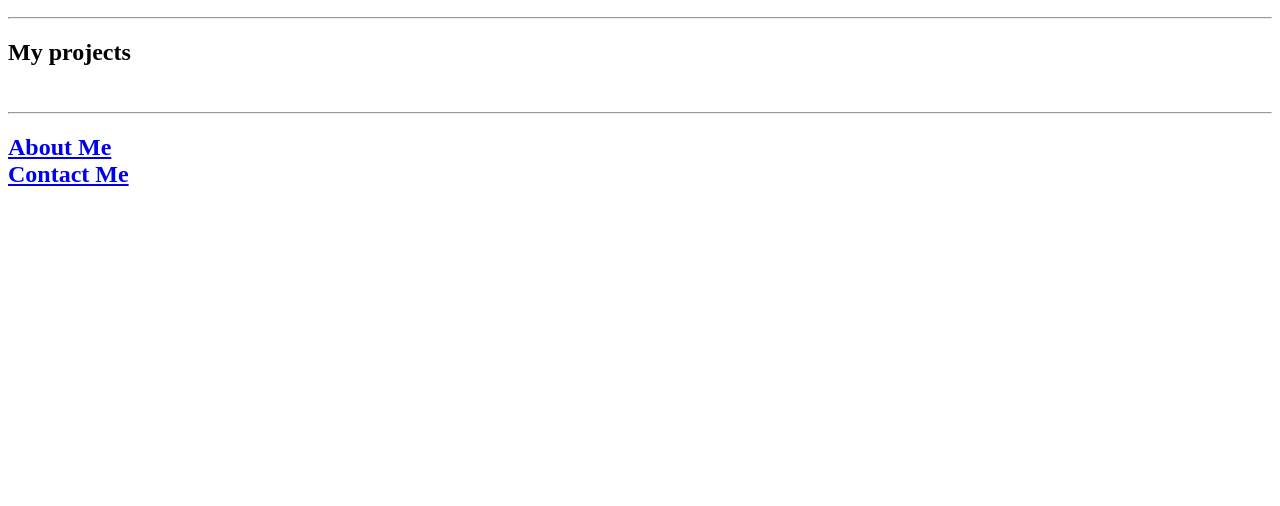
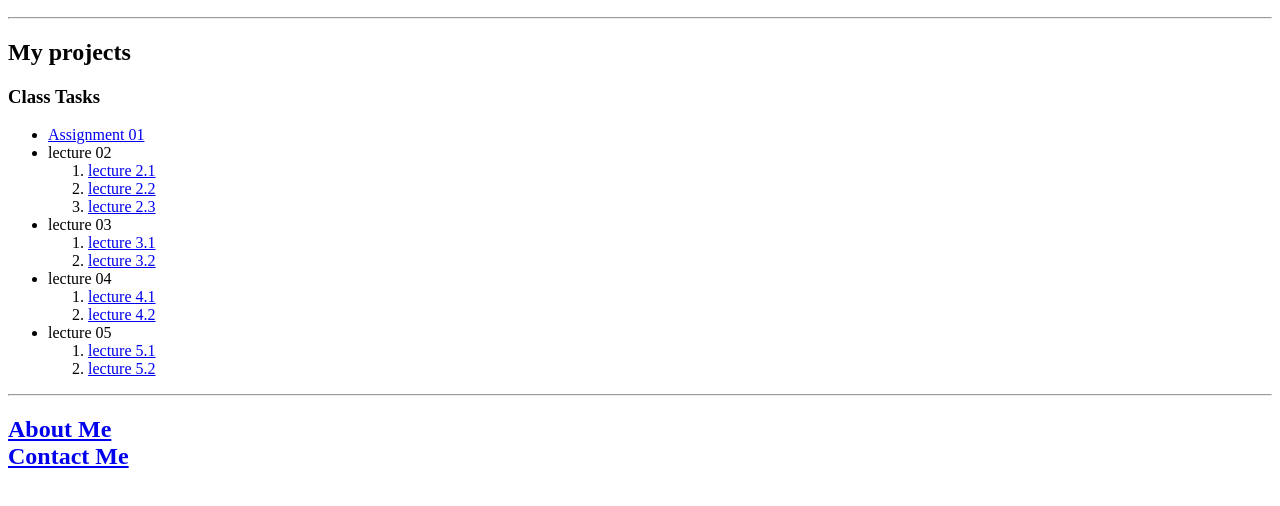
Before and after one commit to rana-sharafat-ali/Portfolio, a plain HTML site: page index.html in a window 1280 px wide. Shown: the part 110-616 px from the top of the page. Drawn offline with Linux system fonts and the light colour scheme.

Commit message:
Update index.html

```diff
--- a/index.html
+++ b/index.html
@@ -5,7 +5,87 @@
     <h2>Computer scientist</h2>
     <hr />
     <h2>My projects</h2>
-    <br />
+    <h3>Class Tasks</h3>
+    <ul>
+      <li>
+        <a href="../Web Development Projects/Assignment 01/best_movies.html"
+          >Assignment 01</a
+        >
+      </li>
+      <li>
+        lecture 02
+        <ol>
+          <li>
+            <a
+              href="../Web Development Projects/lec2/2.1+Heading+Element/2.1 Heading Element/index.html"
+              >lecture 2.1</a
+            >
+          </li>
+          <li>
+            <a href="..\Web Development Projects\lec2\2.2 Paragraph Element"
+              >lecture 2.2</a
+            >
+          </li>
+          <li>
+            <a
+              href="..\Web Development Projects\lec2\2.3+Void+Elements\2.3 Void Elements\index.html"
+              >lecture 2.3</a
+            >
+          </li>
+        </ol>
+      </li>
+      <li>
+        lecture 03
+        <ol>
+          <li>
+            <a
+              href="..\Web Development Projects\lec3\list and anchor\3.0 List Elements\index.html"
+              >lecture 3.1</a
+            >
+          </li>
+          <li>
+            <a
+              href="..\Web Development Projects\lec3\list and anchor\3.2 Anchor Elements\index.html"
+              >lecture 3.2</a
+            >
+          </li>
+        </ol>
+      </li>
+      <li>
+        lecture 04
+        <ol>
+          <li>
+            <a
+              href="..\Web Development Projects\lec4\3.3 Image Elements\index.html"
+              >lecture 4.1</a
+            >
+          </li>
+          <li>
+            <a
+              href="..\Web Development Projects\lec4\4.0+File+Paths\4.0 File Paths\Folder0\index.html"
+              >lecture 4.2</a
+            >
+          </li>
+        </ol>
+      </li>
+      <li>
+        lecture 05
+        <ol>
+          <li>
+            <a
+              href="..\Web Development Projects\lec5\5.1. Adding CSS\index.html"
+              >lecture 5.1</a
+            >
+          </li>
+          <li>
+            <a
+              href="..\Web Development Projects\lec5\5.3 CSS Selectors\index.html"
+              >lecture 5.2</a
+            >
+          </li>
+        </ol>
+      </li>
+    </ul>
     <hr />
     <h2>
       <a href="./public/about.html">About Me</a>
```
